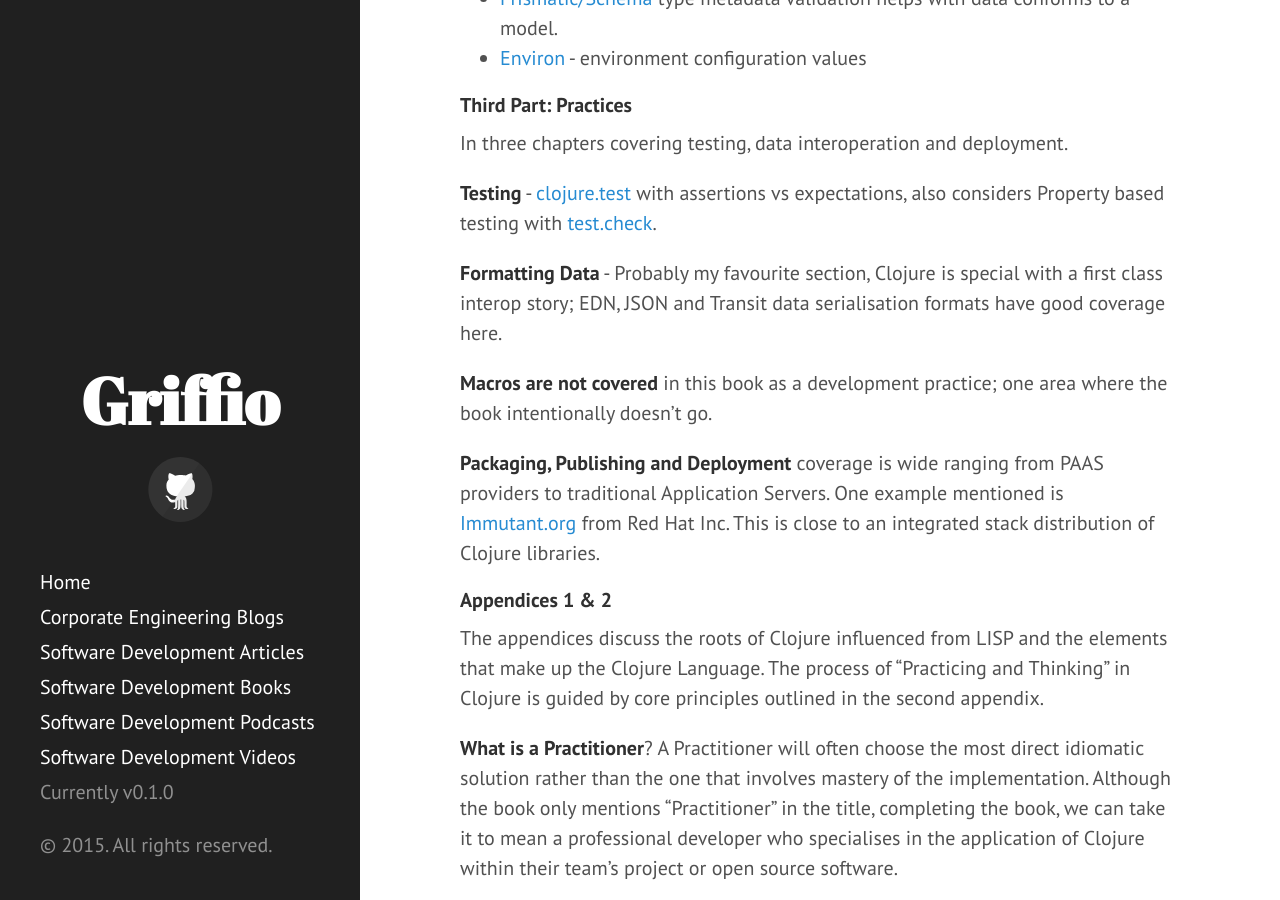
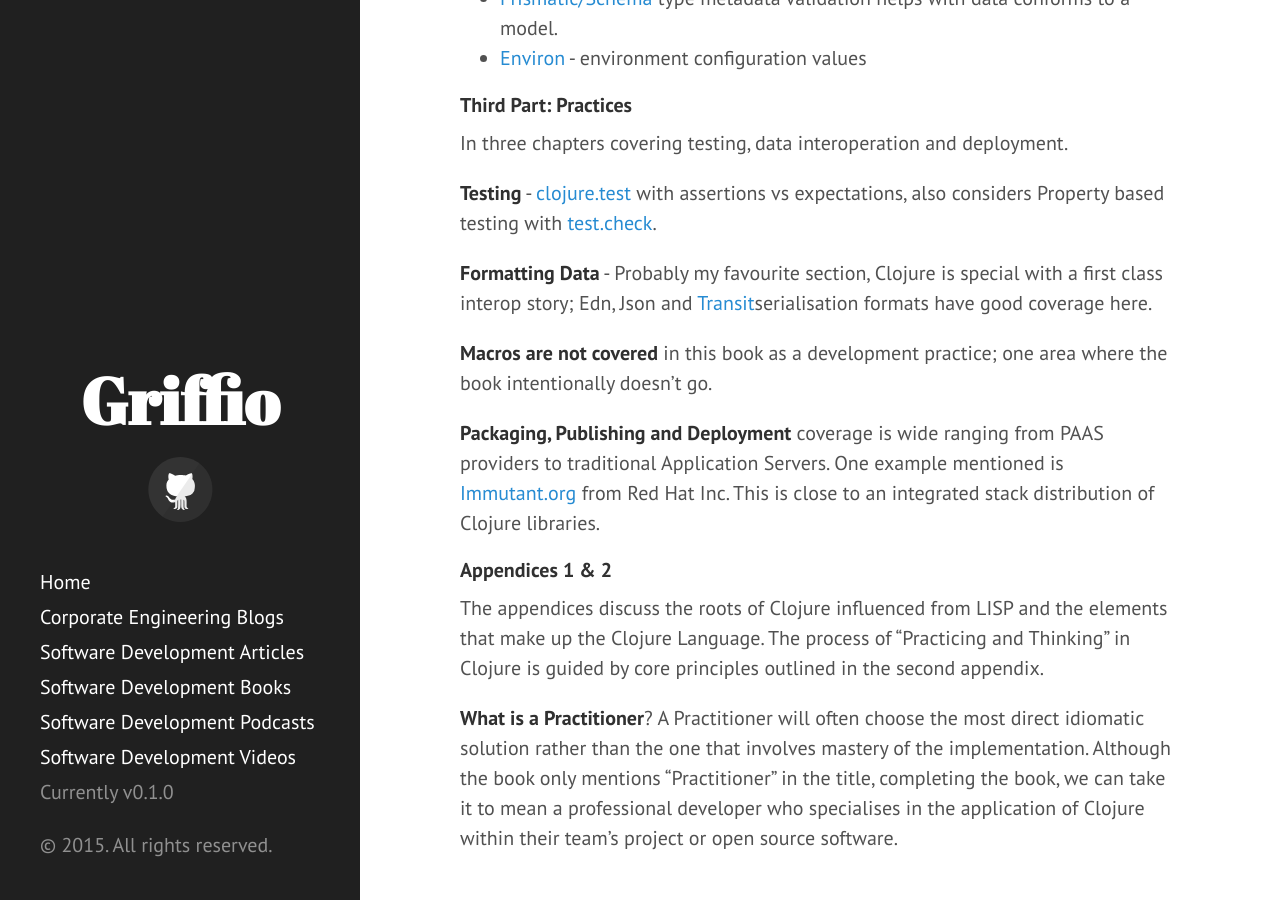
Before and after one commit to griffio/griffio.github.io, a Jekyll site: the page built from _posts/2015-09-18-Clojure-Applied-Review.md, in a window 1280 px wide and 900 px high, scrolled down 2618 px. Built offline with Jekyll 4.4.1, drawn with Linux system fonts in a browser that asks for light colours; nearby versions of some CDN libraries.

Commit message:
Update 2015-09-18-Clojure-Applied-Review.md

```diff
--- a/_posts/2015-09-18-Clojure-Applied-Review.md
+++ b/_posts/2015-09-18-Clojure-Applied-Review.md
@@ -65,7 +65,7 @@
 
 **Testing** - [clojure.test](https://clojure.github.io/clojure/clojure.test-api.html) with assertions vs expectations, also considers Property based testing with [test.check](https://github.com/clojure/test.check).
 
-**Formatting Data** - Probably my favourite section, Clojure is special with a first class interop story; EDN, JSON and Transit data serialisation formats have good coverage here.
+**Formatting Data** - Probably my favourite section, Clojure is special with a first class interop story; Edn, Json and [Transit](https://github.com/cognitect/transit-format)serialisation formats have good coverage here.
 
 **Macros are not covered** in this book as a development practice; one area where the book intentionally doesn’t go.
 
```
